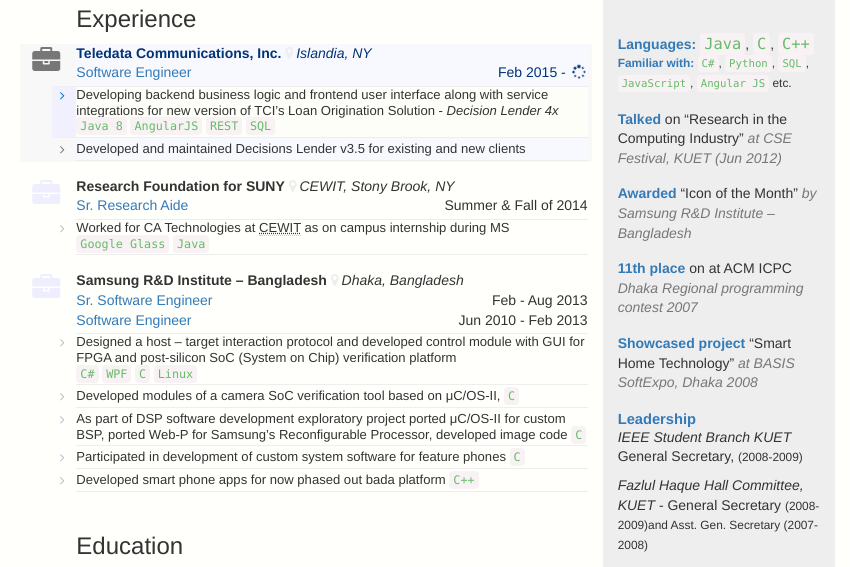
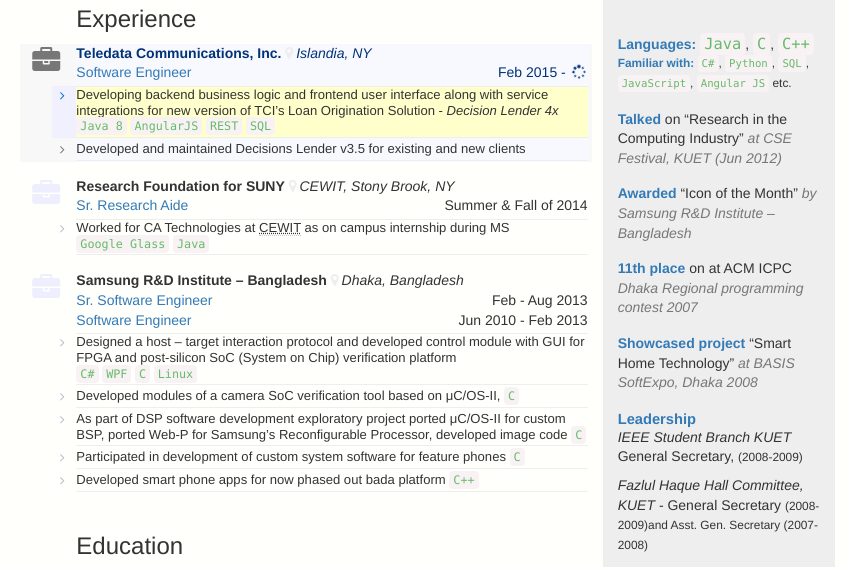
Before and after one commit to nafSadh/nafsadh.github.io, a plain HTML site: page resume/index.html in a window 1280 px wide. In both pictures the pointer is over the item 523 px from the left and 298 px from the top of the page. Shown: the part 186-753 px from the top of the page, without its empty margins (192-1042 px from the left). Drawn offline with nearby package versions, Linux system fonts and the light colour scheme.

Commit message:
highlight stripe with #ffc

```diff
--- a/resume/index.html
+++ b/resume/index.html
@@ -156,7 +156,7 @@
 		}
 
 		.strip:hover {
-			background: #fefef9;
+			background: #ffc;
 			margin-left: -24px;
 			border-left: 24px solid #f0f0ff;
 		}
```
